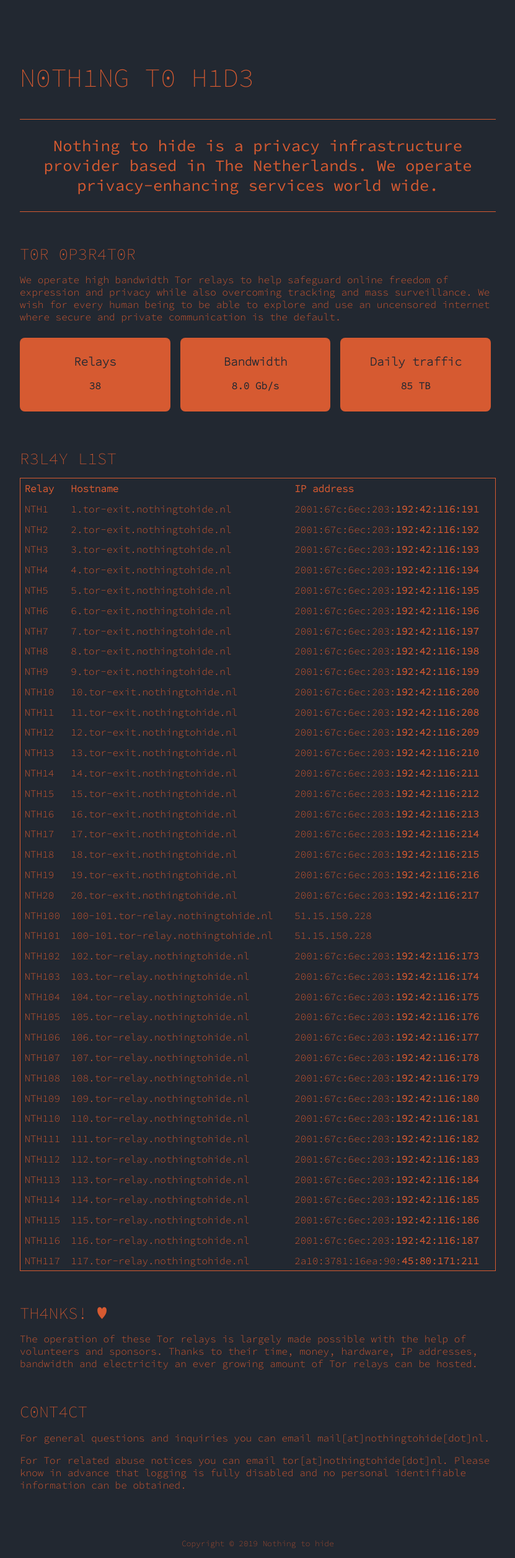
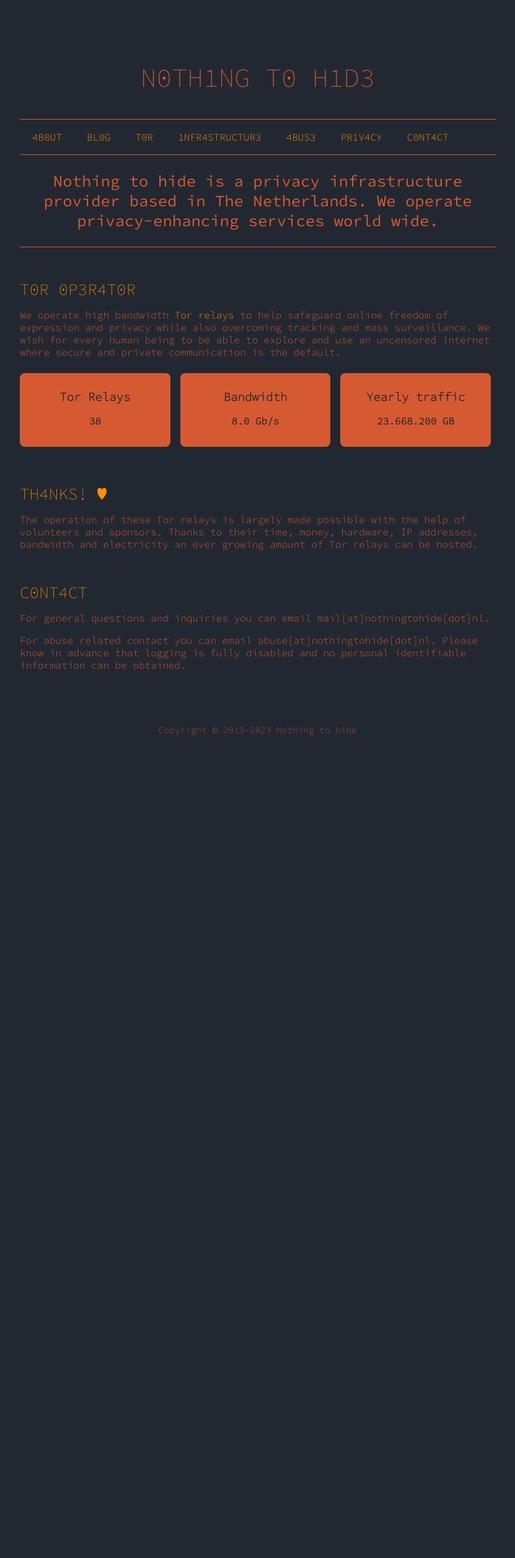
Before and after one commit to nothingtohide/nothingtohide.nl, a plain HTML site: page index.html in a window 1280 px wide. Shown: the whole page at 62% size, without its empty margins (224-1055 px from the left). After the commit the page ends 1203 px from the top, so only its background shows below. Drawn offline with Linux system fonts and the light colour scheme.

Commit message:
1.1.0-RELEASE
- Added menu structure.
- Added abuse page.
- Added placeholder page.
- Added Tor page.
- Added abuse page.
- Added contact page.
- Added a second theme color.
- Improved CSS.
- Updated examples.
- Added .htaccess for pretty links.

```diff
--- a/css/style.css
+++ b/css/style.css
@@ -29,11 +29,12 @@
 --c3:#222831;
 --c4:#d65a31;
 --c5:#fff;
+--c6:#FF8F00;
 --m1: 8px;
 --rc: 8px;
 }
 
-/* General */
+/* general */
 html {
     -ms-text-size-adjust: 100%;
     -webkit-text-size-adjust: 100%;
@@ -53,43 +54,37 @@
     padding: 1em;
 }
 
+/* main title and menu */
+main ul {list-style-type: none; margin: 0; padding: 0; overflow: hidden; background-color: var(--c3)}
+main li {float: left}
+main li a {display: block; color: var(--c6); text-align: center; padding: 10px 20px; text-decoration: none}
+main li a:hover {display: block; color: var(--c3); background-color: var(--c6); text-align: center; padding: 10px 20px; text-decoration: none}
+
 img, iframe {border: none; max-width: 100%}
-a {color: var(--c1);  text-decoration:none}
-a:hover {color: var(--c1); text-decoration: underline}
+a {color: var(--c6); text-decoration: none; text-decoration-color: var(--c6);}
+a:hover {color: var(--c6); text-decoration: underline; text-decoration-color: var(--c6);}
 pre {font: 1em/1.6 var(--mono); background: var(--c4); color: var(--c3); padding: 1em; overflow: hidden}
 code {font: 1em/1.6 var(--mono); background: var(--c4); color: var(--c3); padding: 0.1em}
 blockquote {border-left: 5px solid var(--c4); padding: 1em 1.5em; margin: 0}
 hr {border:0; border-bottom: 1px solid var(--c4)}
 
- /* Headlines */
-h1,h2,h3,h4,h5,h6 {
-    /*margin: 0.6em 0;*/
-    font-weight: normal;
-    font-family: var(--extralight);
-}
-h1 {
-    font-size: 2.625em;
-    line-height: 1.2;
-    margin: 2em 0em 1em 0em;
-}
-h2 {
-    font-size: 1.625em;
-    line-height: 1.2;
-    margin: 2em 0em 0em 0em;
-}
-h3 {font-size: 1.3125em; line-height: 1.24; margin: 0.6em 0}
+/* headers */
+h1,h2,h3,h4,h5,h6 {font-weight: normal; font-family: var(--extralight)}
+h1 {font-size: 2.625em; line-height: 1.2; margin: 2em 0em 1em 0em; text-align: center}
+h2 {color: var(--c6); font-size: 1.625em; line-height: 1.2; margin: 2em 0em 0em 0em}
+h3 {color: var(--c6); font-size: 1.3125em; line-height: 1.24; margin: 0.6em 0}
 h4 {font-size: 1.1875em; line-height: 1.23; margin: 0.6em 0}
-h5,h6 {font-size: 1em; font-weight:bold; margin: 0.6em 0}
+h5,h6 {font-size: 1em; margin: 0.6em 0}
 
-/* Table */
+/* table */
 table {border-collapse: collapse; border-spacing: 0; border: 1px solid var(--c4); margin:1em 0; width: 100%}
 th, td {text-align: left; vertical-align: top; padding: 0.4em}
 thead,tfoot {background: var(--c2)}
 
-/* Rounded Corners*/
+/* rounded Corners*/
 pre,code,input,select,textarea,button,img {border-radius: var(--rc)}
 
-/* Forms */
+/* forms */
 fieldset {border: 0}
 form {width: 100%; text-align: left}
 form label {font-weight: bold}
@@ -98,25 +93,16 @@
 button, input[type=submit], input[type=reset], input[type="button"] { -webkit-appearance: none; font-size: 1em; display: inline-block; color: var(--c5); background: var(--c1);  border: 0; margin: 4px;  padding: 0.6em; cursor: pointer; text-align: center}
 button:hover, button:focus, input:hover, textarea:hover, select:hover {opacity: 0.8}
 
-/* Infinite Grid */
+/* grid */
 section {display: flex; flex-flow: row wrap}
 [style*="--c:"], section>section, aside, article {flex:var(--c,1); margin:var(--m1)}
 
-/* Cards */
+/* cards */
 article {background: var(--c4); border-radius: var(--rc); padding: 1em; color: var(--c3); text-align: center}
 [style*="--c:"]:first-child, section>section:first-child, article:first-child {margin-left:0}
 
-/* Introduction */
-.introduction {
-    font-family: var(--regular);
-    font-size: 1.6em;
-    text-align: center;
-}
+/* introduction */
+.introduction {font-family: var(--regular); font-size: 1.6em; text-align: center}
 
-/* Footer */
-.footer {
-    font-family: var(--extralight);
-    font-size: 0.8em;
-    text-align: center;
-    margin: 6em 0em 0em 0em;
-}
+/* footer */
+footer {font-family: var(--extralight); font-size: 0.9em; text-align: center; margin: 6em 0em 0em 0em}
--- a/index.html
+++ b/index.html
@@ -2,22 +2,37 @@
 <head>
     <meta charset="utf-8">
     <meta name="viewport" content="width=device-width, initial-scale=1">
-    <title>Nothing to hide - privacy infrastructure provider</title>
+    <title>Nothing to hide - Privacy infrastructure provider</title>
     <link rel="icon" href="/images/icon.gif" type="image/x-icon" sizes="128x128">
     <link href="/css/style.css" media="screen" rel="stylesheet">
 </head>
 
 <body>
+    <main>
         <h1>N0TH1NG T0 H1D3</h1>
-<hr><p class="introduction">Nothing to hide is a privacy infrastructure provider based in The Netherlands. We operate privacy-enhancing services world wide.</p><hr>
+        <hr>
+        <ul>
+            <li><a href="https://nothingtohide.nl">4B0UT</a></li>
+            <li><a href="https://nothingtohide.nl/placeholder">BL0G</a></li>
+            <li><a href="https://nothingtohide.nl/tor">T0R</a></li>
+            <li><a href="https://nothingtohide.nl/placeholder">1NFR4STRUCTUR3</a></li>
+            <li><a href="https://nothingtohide.nl/abuse">4BUS3</a></li>
+            <li><a href="https://nothingtohide.nl/privacy">PR1V4CY</a></li>
+            <li><a href="https://nothingtohide.nl/contact">C0NT4CT</a></li>
+        </ul>
+        <hr>
+        <p class="introduction">Nothing to hide is a privacy infrastructure provider based in The Netherlands. We operate privacy-enhancing services world wide.</p>
+        <hr>
+    </main>
 
+    <content>
         <h2>T0R 0P3R4T0R</h2>
-<p>We operate high bandwidth <a href="https://metrics.torproject.org/rs.html#search/family:B5558CFA70A5308582B25767C9698E6DBE6A90B2">Tor relays</a> to help safeguard online freedom of expression and privacy while also overcoming tracking and mass surveillance. We wish for every human being to be able to explore and use an uncensored internet where secure and private communication is the default.</p>
+        <p>We operate high bandwidth <a href="https://metrics.torproject.org/rs.html#search/family:FD3419724819084AABD85033CBF7005D3C1905BC">Tor relays</a> to help safeguard online freedom of expression and privacy while also overcoming tracking and mass surveillance. We wish for every human being to be able to explore and use an uncensored internet where secure and private communication is the default.</p>
 
         <!-- tor statistics -->
         <section>
             <article>
-        <h4><b>Relays</b></h4>
+                <h4><b>Tor Relays</b></h4>
                 <p><b>38</b></p>
             </article>
             <article>
@@ -25,210 +40,10 @@
                 <p><b>8.0 Gb/s</b></p>
             </article>
             <article>
-        <h4><b>Daily traffic</b></h4>
-        <p><b>85 TB</b></p>
+                <h4><b>Yearly traffic</b></h4>
+                <p><b>23.668.200 GB</b></p>
             </article>
         </section>
-
-<!-- tor relay list -->
-<h2>R3L4Y L1ST</h2>
-<table>
-    <tr>
-      <th>Relay</th>
-      <th>Hostname</th>
-      <th>IP address</th>
-    </tr>
-    <tr>
-      <td>NTH1</td>
-      <td>1.tor-exit.nothingtohide.nl</td>
-      <td>2001:67c:6ec:203:<b>192:42:116:191</b></td>
-    </tr>
-    <tr>
-      <td>NTH2</td>
-      <td>2.tor-exit.nothingtohide.nl</td>
-      <td>2001:67c:6ec:203:<b>192:42:116:192</b></td>
-    </tr>
-    <tr>
-      <td>NTH3</td>
-      <td>3.tor-exit.nothingtohide.nl</td>
-      <td>2001:67c:6ec:203:<b>192:42:116:193</b></td>
-    </tr>
-    <tr>
-      <td>NTH4</td>
-      <td>4.tor-exit.nothingtohide.nl</td>
-      <td>2001:67c:6ec:203:<b>192:42:116:194</b></td>
-    </tr>
-    <tr>
-      <td>NTH5</td>
-      <td>5.tor-exit.nothingtohide.nl</td>
-      <td>2001:67c:6ec:203:<b>192:42:116:195</b></td>
-    </tr>
-    <tr>
-      <td>NTH6</td>
-      <td>6.tor-exit.nothingtohide.nl</td>
-      <td>2001:67c:6ec:203:<b>192:42:116:196</b></td>
-    </tr>
-    <tr>
-      <td>NTH7</td>
-      <td>7.tor-exit.nothingtohide.nl</td>
-      <td>2001:67c:6ec:203:<b>192:42:116:197</b></td>
-    </tr>
-    <tr>
-      <td>NTH8</td>
-      <td>8.tor-exit.nothingtohide.nl</td>
-      <td>2001:67c:6ec:203:<b>192:42:116:198</b></td>
-    </tr>
-    <tr>
-      <td>NTH9</td>
-      <td>9.tor-exit.nothingtohide.nl</td>
-      <td>2001:67c:6ec:203:<b>192:42:116:199</b></td>
-    </tr>
-    <tr>
-      <td>NTH10</td>
-      <td>10.tor-exit.nothingtohide.nl</td>
-      <td>2001:67c:6ec:203:<b>192:42:116:200</b></td>
-    </tr>
-    <tr>
-      <td>NTH11</td>
-      <td>11.tor-exit.nothingtohide.nl</td>
-      <td>2001:67c:6ec:203:<b>192:42:116:208</b></td>
-    </tr>
-    <tr>
-      <td>NTH12</td>
-      <td>12.tor-exit.nothingtohide.nl</td>
-      <td>2001:67c:6ec:203:<b>192:42:116:209</b></td>
-    </tr>
-    <tr>
-      <td>NTH13</td>
-      <td>13.tor-exit.nothingtohide.nl</td>
-      <td>2001:67c:6ec:203:<b>192:42:116:210</b></td>
-    </tr>
-    <tr>
-      <td>NTH14</td>
-      <td>14.tor-exit.nothingtohide.nl</td>
-      <td>2001:67c:6ec:203:<b>192:42:116:211</b></td>
-    </tr>
-    <tr>
-      <td>NTH15</td>
-      <td>15.tor-exit.nothingtohide.nl</td>
-      <td>2001:67c:6ec:203:<b>192:42:116:212</b></td>
-    </tr>
-    <tr>
-      <td>NTH16</td>
-      <td>16.tor-exit.nothingtohide.nl</td>
-      <td>2001:67c:6ec:203:<b>192:42:116:213</b></td>
-    </tr>
-    <tr>
-      <td>NTH17</td>
-      <td>17.tor-exit.nothingtohide.nl</td>
-      <td>2001:67c:6ec:203:<b>192:42:116:214</b></td>
-    </tr>
-    <tr>
-      <td>NTH18</td>
-      <td>18.tor-exit.nothingtohide.nl</td>
-      <td>2001:67c:6ec:203:<b>192:42:116:215</b></td>
-    </tr>
-    <tr>
-      <td>NTH19</td>
-      <td>19.tor-exit.nothingtohide.nl</td>
-      <td>2001:67c:6ec:203:<b>192:42:116:216</b></td>
-    </tr>
-    <tr>
-      <td>NTH20</td>
-      <td>20.tor-exit.nothingtohide.nl</td>
-      <td>2001:67c:6ec:203:<b>192:42:116:217</b></td>
-    </tr>
-    <tr>
-      <td>NTH100</td>
-      <td>100-101.tor-relay.nothingtohide.nl</td>
-      <td>51.15.150.228</td>
-    </tr>
-    <tr>
-      <td>NTH101</td>
-      <td>100-101.tor-relay.nothingtohide.nl</td>
-      <td>51.15.150.228</td>
-    </tr>
-    <tr>
-      <td>NTH102</td>
-      <td>102.tor-relay.nothingtohide.nl</td>
-      <td>2001:67c:6ec:203:<b>192:42:116:173</b></td>
-    </tr>
-    <tr>
-      <td>NTH103</td>
-      <td>103.tor-relay.nothingtohide.nl</td>
-      <td>2001:67c:6ec:203:<b>192:42:116:174</b></td>
-    </tr>
-    <tr>
-      <td>NTH104</td>
-      <td>104.tor-relay.nothingtohide.nl</td>
-      <td>2001:67c:6ec:203:<b>192:42:116:175</b></td>
-    </tr>
-    <tr>
-      <td>NTH105</td>
-      <td>105.tor-relay.nothingtohide.nl</td>
-      <td>2001:67c:6ec:203:<b>192:42:116:176</b></td>
-    </tr>
-    <tr>
-      <td>NTH106</td>
-      <td>106.tor-relay.nothingtohide.nl</td>
-      <td>2001:67c:6ec:203:<b>192:42:116:177</b></td>
-    </tr>
-    <tr>
-      <td>NTH107</td>
-      <td>107.tor-relay.nothingtohide.nl</td>
-      <td>2001:67c:6ec:203:<b>192:42:116:178</b></td>
-    </tr>
-    <tr>
-      <td>NTH108</td>
-      <td>108.tor-relay.nothingtohide.nl</td>
-      <td>2001:67c:6ec:203:<b>192:42:116:179</b></td>
-    </tr>
-    <tr>
-      <td>NTH109</td>
-      <td>109.tor-relay.nothingtohide.nl</td>
-      <td>2001:67c:6ec:203:<b>192:42:116:180</b></td>
-    </tr>
-    <tr>
-      <td>NTH110</td>
-      <td>110.tor-relay.nothingtohide.nl</td>
-      <td>2001:67c:6ec:203:<b>192:42:116:181</b></td>
-    </tr>
-    <tr>
-      <td>NTH111</td>
-      <td>111.tor-relay.nothingtohide.nl</td>
-      <td>2001:67c:6ec:203:<b>192:42:116:182</b></td>
-    </tr>
-    <tr>
-      <td>NTH112</td>
-      <td>112.tor-relay.nothingtohide.nl</td>
-      <td>2001:67c:6ec:203:<b>192:42:116:183</b></td>
-    </tr>
-    <tr>
-      <td>NTH113</td>
-      <td>113.tor-relay.nothingtohide.nl</td>
-      <td>2001:67c:6ec:203:<b>192:42:116:184</b></td>
-    </tr>
-    <tr>
-      <td>NTH114</td>
-      <td>114.tor-relay.nothingtohide.nl</td>
-      <td>2001:67c:6ec:203:<b>192:42:116:185</b></td>
-    </tr>
-    <tr>
-      <td>NTH115</td>
-      <td>115.tor-relay.nothingtohide.nl</td>
-      <td>2001:67c:6ec:203:<b>192:42:116:186</b></td>
-    </tr>
-    <tr>
-      <td>NTH116</td>
-      <td>116.tor-relay.nothingtohide.nl</td>
-      <td>2001:67c:6ec:203:<b>192:42:116:187</b></td>
-    </tr>
-    <tr>
-      <td>NTH117</td>
-      <td>117.tor-relay.nothingtohide.nl</td>
-      <td>2a10:3781:16ea:90:<b>45:80:171:211</b></td>
-    </tr>
-  </table>
 
         <!-- thanks & contact -->
         <h2>TH4NKS! &hearts;</h2>
@@ -236,10 +51,11 @@
 
         <h2>C0NT4CT</h2>
         <p>For general questions and inquiries you can email mail[at]nothingtohide[dot]nl.</p>
-<p>For Tor related abuse notices you can email tor[at]nothingtohide[dot]nl. Please know in advance that logging is fully disabled and no personal identifiable information can be obtained.</p>
+        <p>For abuse related contact you can email abuse[at]nothingtohide[dot]nl. Please know in advance that logging is fully disabled and no personal identifiable information can be obtained.</p>
+    </content>
 
-<!-- footer -->
-<p class="footer">Copyright &#169; 2019 Nothing to hide<p>
-
+    <footer>
+        <p>Copyright &#169; 2019-2023 Nothing to hide</p>
+    </footer>
 </body>
 </html>
```
Also changed, not shown: abuse.html (added, +69 -0 lines), contact.html (added, +50 -0 lines), examples.html (+18 -3 lines), placeholder.html (added, +34 -0 lines), privacy.html (added, +34 -0 lines), tor.html (added, +234 -0 lines), 1 other file. Lines whose indentation alone changed are shown as unchanged.
